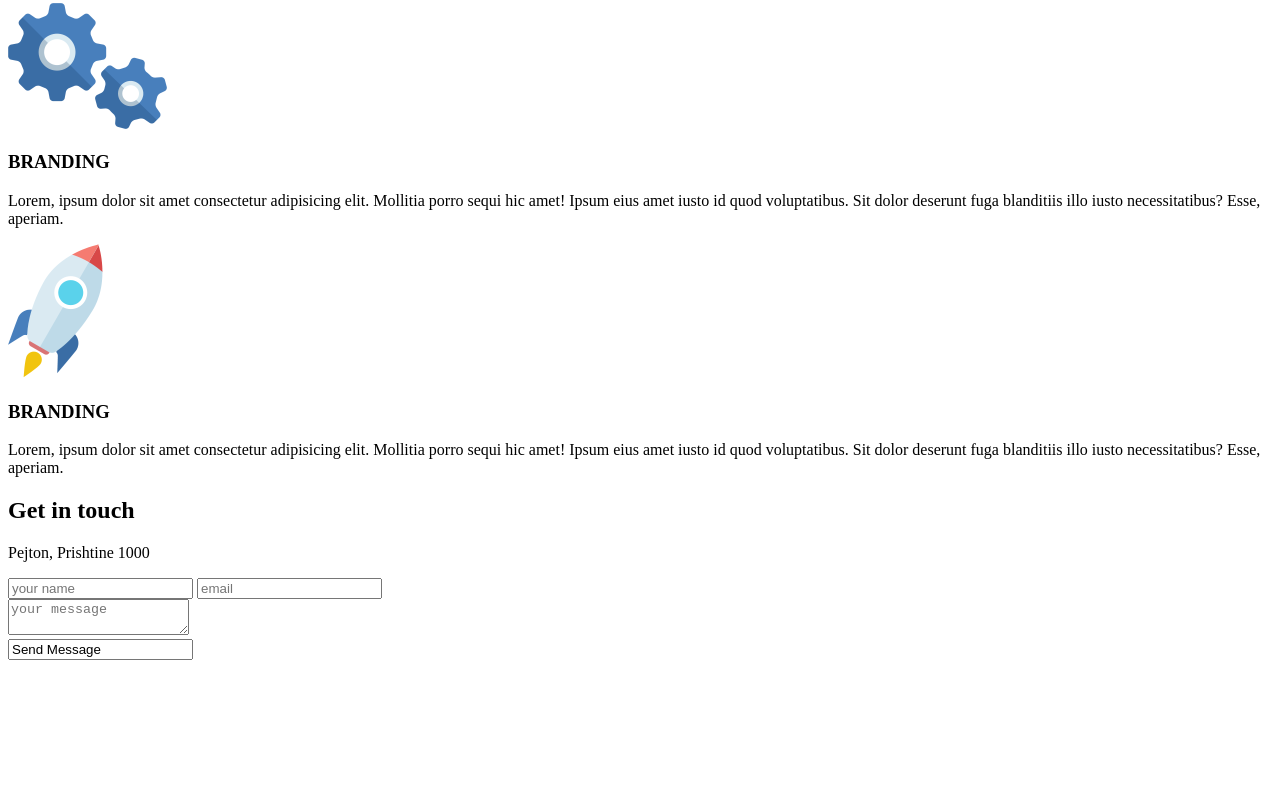
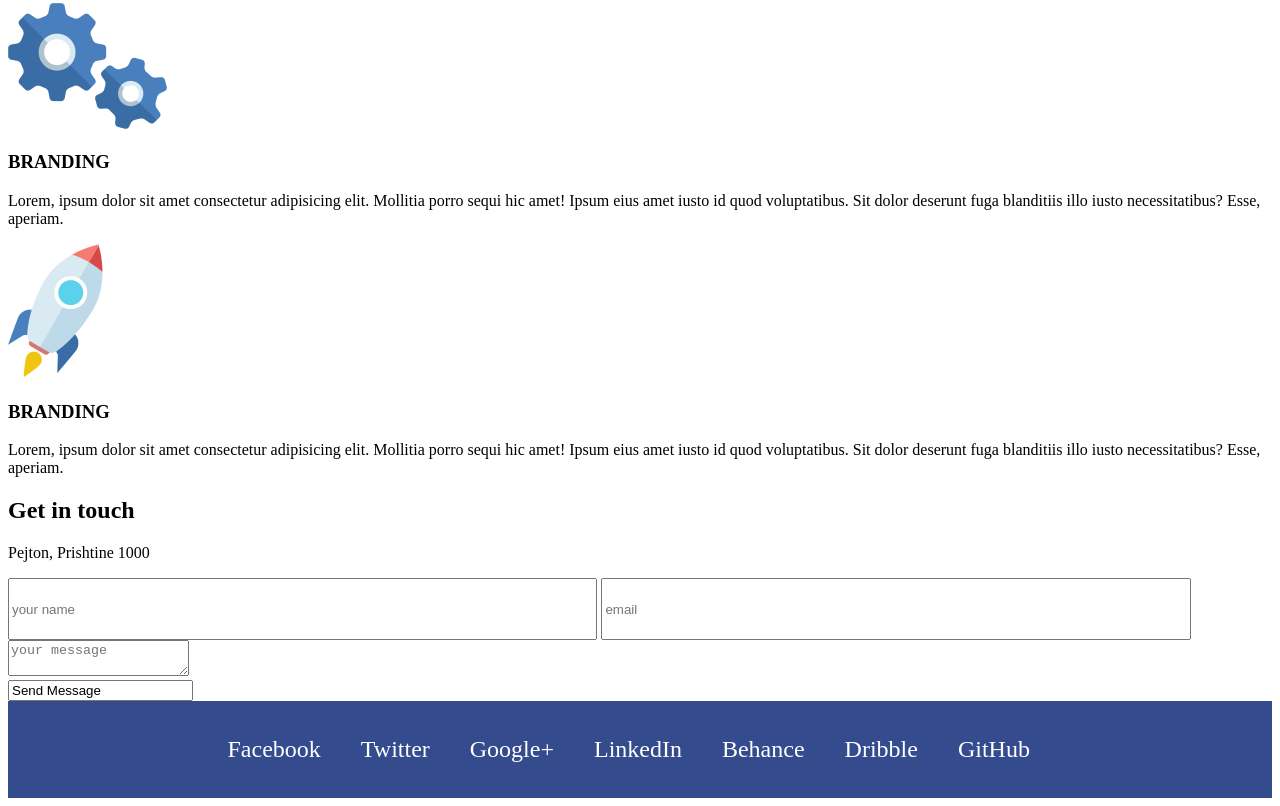
Before and after one commit to emabytyqi1/emabytyqi1, a plain HTML site: page module20/index.html in a window 1280 px wide. Shown: the part 842-1648 px from the top of the page. Before the commit the page ends 1510 px from the top, so only its background shows below. Drawn offline with Linux system fonts and the light colour scheme.

Commit message:
module20

```diff
--- a/module20/css/style.css
+++ b/module20/css/style.css
@@ -0,0 +1,49 @@
+input[type="text"],input[type="email"]{
+    width: 46%;
+    height: 56px;
+}
+
+input[type="submit"]{
+    background-color:#30bae7;
+  border: none;
+  font-size: 18px;
+  text-transform: uppercase;
+  margin-left: auto;
+  margin-right: auto;
+  border-radius: 5px;
+  margin-top: 60px;
+}
+
+.big-button{
+    padding: 25px 85px;
+    color: wheat;
+}
+
+footer{
+    background-color: #344b8e;
+
+}
+
+.footer-links{
+    max-width: 945px;
+    margin-left: auto;
+    margin-right:auto ;
+}
+
+footer ul{
+    margin: 0px;
+    padding-top: 25px;
+    padding-bottom: 25px;
+    display: flex;
+}
+
+.footer-links ul li{
+    display: inline-block;
+    padding: 10px 20px 10px 20px;
+}
+
+.footer-links ul li a{
+    text-decoration:none ;
+    color: white;
+    font-size: 24px;
+}
--- a/module20/index.html
+++ b/module20/index.html
@@ -84,8 +84,25 @@
             <input type="subimt" value="Send Message">
         </div>
     </form>
- </div>
+  </div>
  </section>
+
+ <footer>
+    <div class="contanier">
+  <div class="footer-links">
+    <ul>
+        <li><a href="#">Facebook</a></li>
+        <li><a href="#">Twitter</a></li>
+        <li><a href="#">Google+</a></li>
+        <li><a href="#">LinkedIn</a></li>
+        <li><a href="#">Behance</a></li>
+        <li><a href="#">Dribble</a></li>
+        <li><a href="#">GitHub</a></li>
+    </ul>
+
+  </div>
+    </div>
+ </footer>
 
 
 
```
